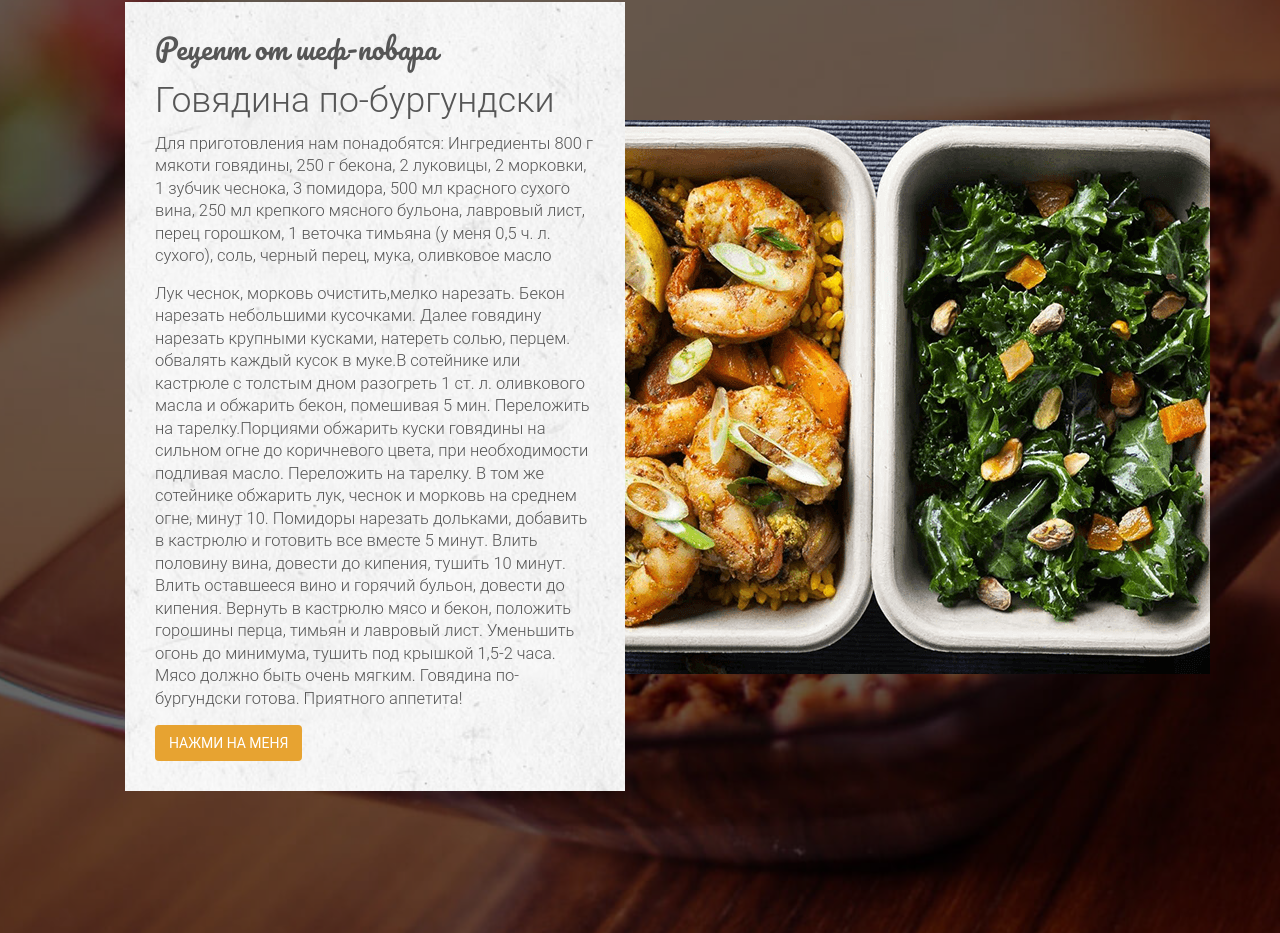
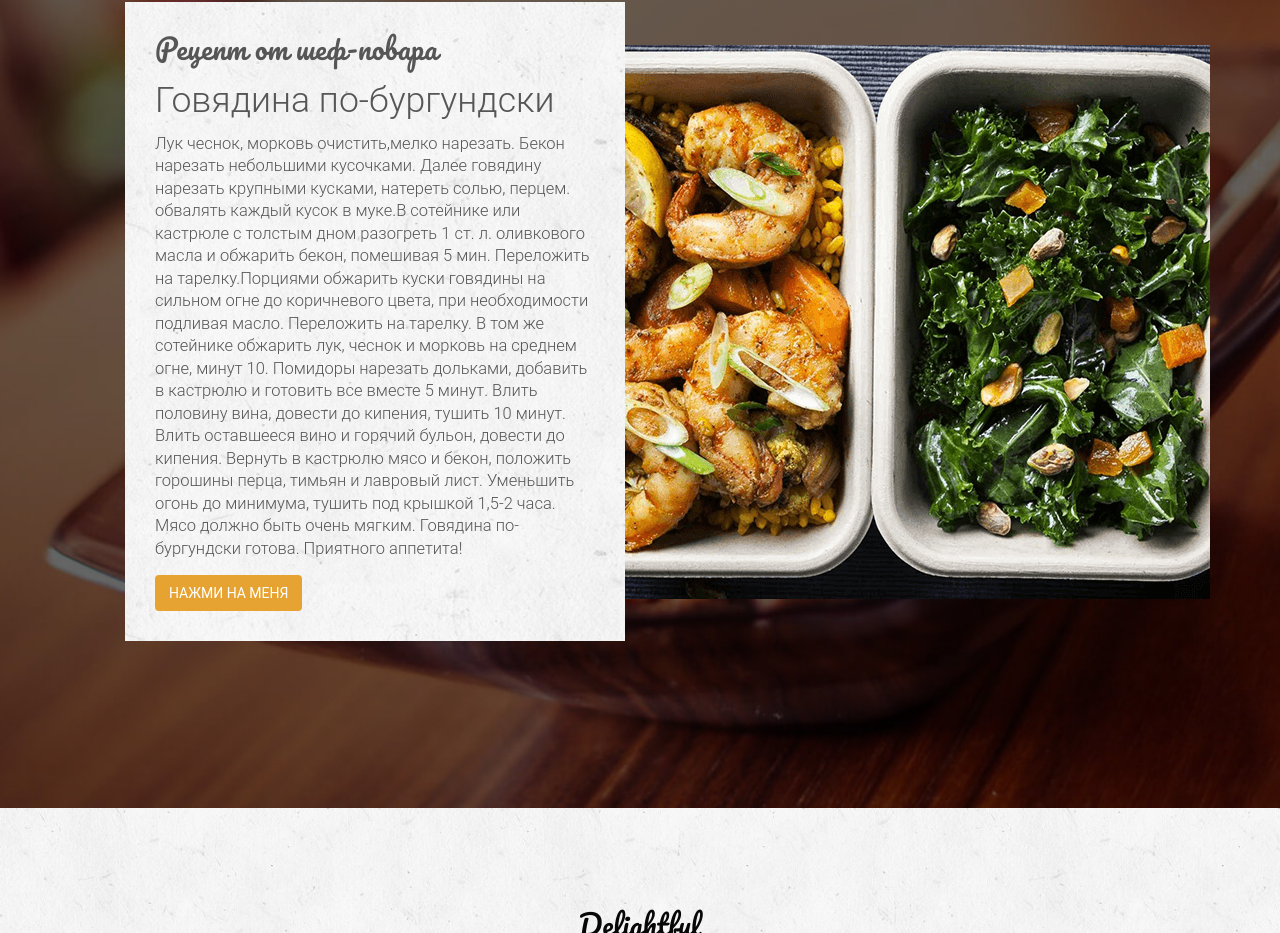
Before and after one commit to Vasilchyk/food, a plain HTML site: page index.html in a window 1280 px wide. Shown: the part 1555-2488 px from the top of the page. Drawn offline with Linux system fonts and the light colour scheme.

Commit message:
Update index.html

```diff
--- a/index.html
+++ b/index.html
@@ -156,7 +156,6 @@
                                         <div class="single_features_text">
                                             <h4>Рецепт от шеф-повара</h4>
                                             <h3>Говядина по-бургундски</h3>
-                                            <p>Для приготовления нам понадобятся: Ингредиенты 800 г мякоти говядины, 250 г бекона, 2 луковицы, 2 морковки, 1 зубчик чеснока, 3 помидора, 500 мл красного сухого вина, 250 мл крепкого мясного бульона, лавровый лист, перец горошком, 1 веточка тимьяна (у меня 0,5 ч. л. сухого), соль, черный перец, мука, оливковое масло</p>
                                             <p>Лук чеснок, морковь очистить,мелко нарезать. Бекон нарезать небольшими кусочками. Далее говядину нарезать крупными кусками, натереть солью, перцем. обвалять каждый кусок в муке.В сотейнике или кастрюле с толстым дном разогреть 1 ст. л. оливкового масла и обжарить бекон, помешивая 5 мин. Переложить на тарелку.Порциями обжарить куски говядины на сильном огне до коричневого цвета, при необходимости подливая масло. Переложить на тарелку. В том же сотейнике обжарить лук, чеснок и морковь на среднем огне, минут 10. Помидоры нарезать дольками, добавить в кастрюлю и готовить все вместе 5 минут. Влить половину вина, довести до кипения, тушить 10 минут. Влить оставшееся вино и горячий бульон, довести до кипения. Вернуть в кастрюлю мясо и бекон, положить горошины перца, тимьян и лавровый лист. Уменьшить огонь до минимума, тушить под крышкой 1,5-2 часа. Мясо должно быть очень мягким. Говядина по-бургундски готова. Приятного аппетита!</p>
 
                                             <a href="" class="btn btn-primary">Нажми на меня</a>
```
